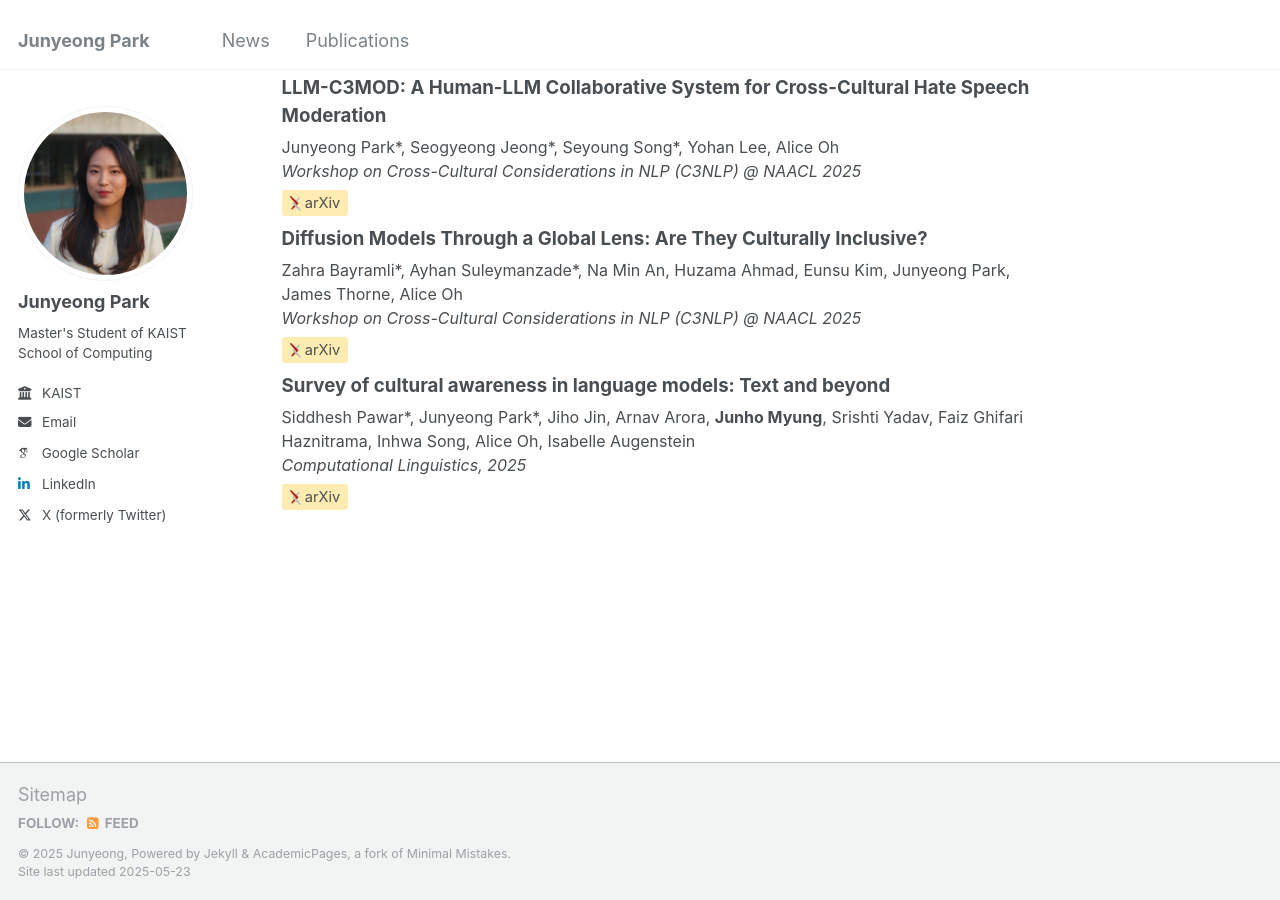
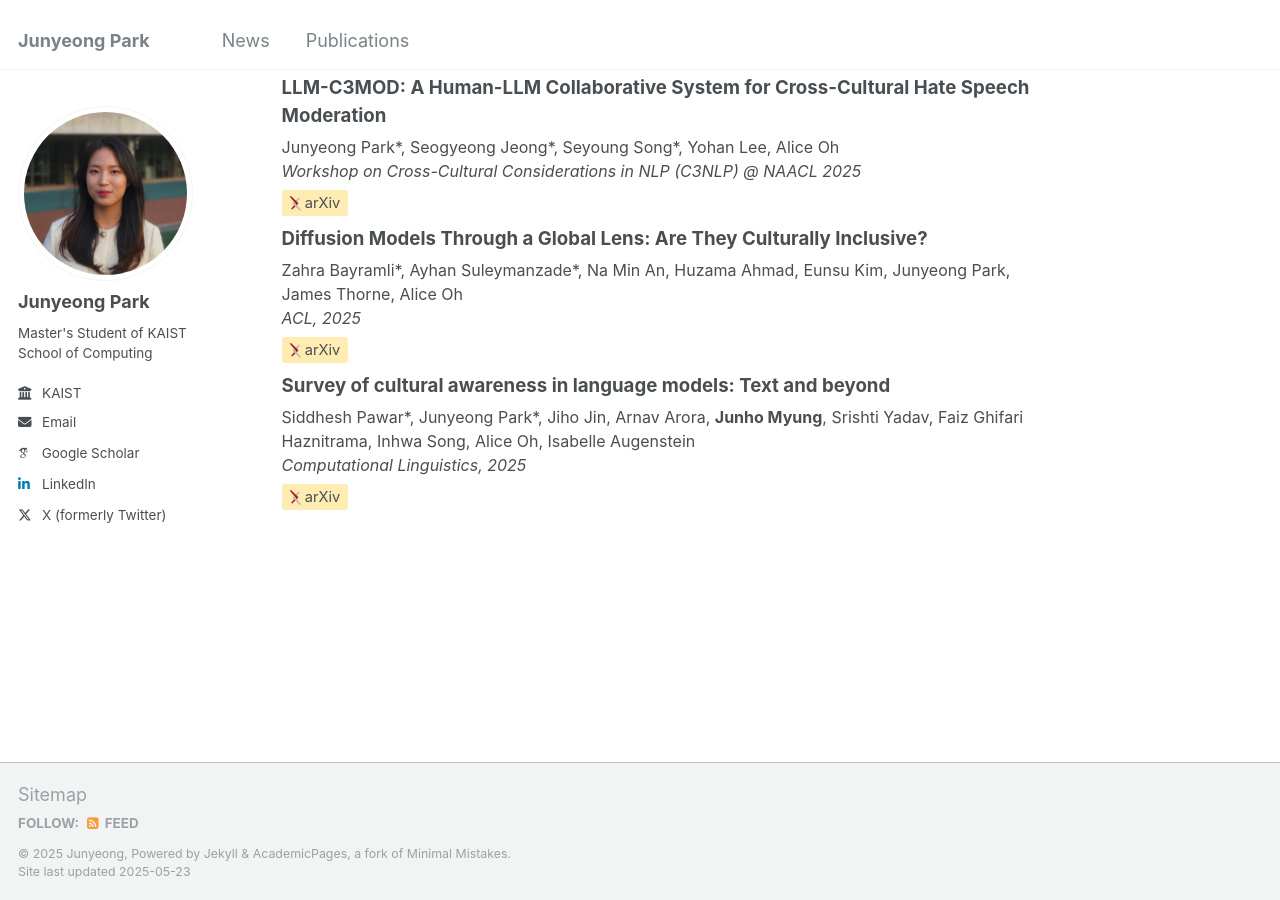
Before and after one commit to jjjunyeong/jjjunyeong.github.io, a Jekyll site: the page built from _pages/about.md, in a window 1280 px wide and 900 px high, scrolled down 910 px. Built offline with Jekyll 4.4.1, drawn with Linux system fonts in a browser that asks for light colours; some web fonts are replaced.

Commit message:
Update publications.yml

```diff
--- a/_data/publications.yml
+++ b/_data/publications.yml
@@ -4,7 +4,7 @@
   date: '2025-03-21'
   venue: 'Workshop on Cross-Cultural Considerations in NLP (C3NLP) @ NAACL 2025'
   type: 'workshop, demos, and posters'
-  arxivurl: 'https://arxiv.org/abs/2503.16826'
+  arxivurl: 'https://aclanthology.org/2025.c3nlp-1.11/'
 
 - title: 'LLM-C3MOD: A Human-LLM Collaborative System for Cross-Cultural Hate Speech Moderation'
   authors: 'Junyeong Park*, Seogyeong Jeong*, Seyoung Song*, Yohan Lee, Alice Oh'
@@ -12,14 +12,14 @@
   date: '2025-03-10'
   venue: 'Workshop on Cross-Cultural Considerations in NLP (C3NLP) @ NAACL 2025'
   type: 'workshop, demos, and posters'
-  arxivurl: 'https://arxiv.org/abs/2503.07237'
+  arxivurl: 'https://aclanthology.org/2025.c3nlp-1.7/'
 
 - title: "Diffusion Models Through a Global Lens: Are They Culturally Inclusive?"
   authors: 'Zahra Bayramli*, Ayhan Suleymanzade*, Na Min An, Huzama Ahmad, Eunsu Kim, Junyeong Park, James Thorne, Alice Oh'
   collection: 'publications'
   date: '2025-02-13'
-  venue: 'Workshop on Cross-Cultural Considerations in NLP (C3NLP) @ NAACL 2025'
-  type: 'workshop, demos, and posters'
+  venue: 'ACL, 2025'
+  type: 'conference'
   arxivurl: 'https://arxiv.org/abs/2502.08914'
 
 - title: 'Survey of cultural awareness in language models: Text and beyond'
```
